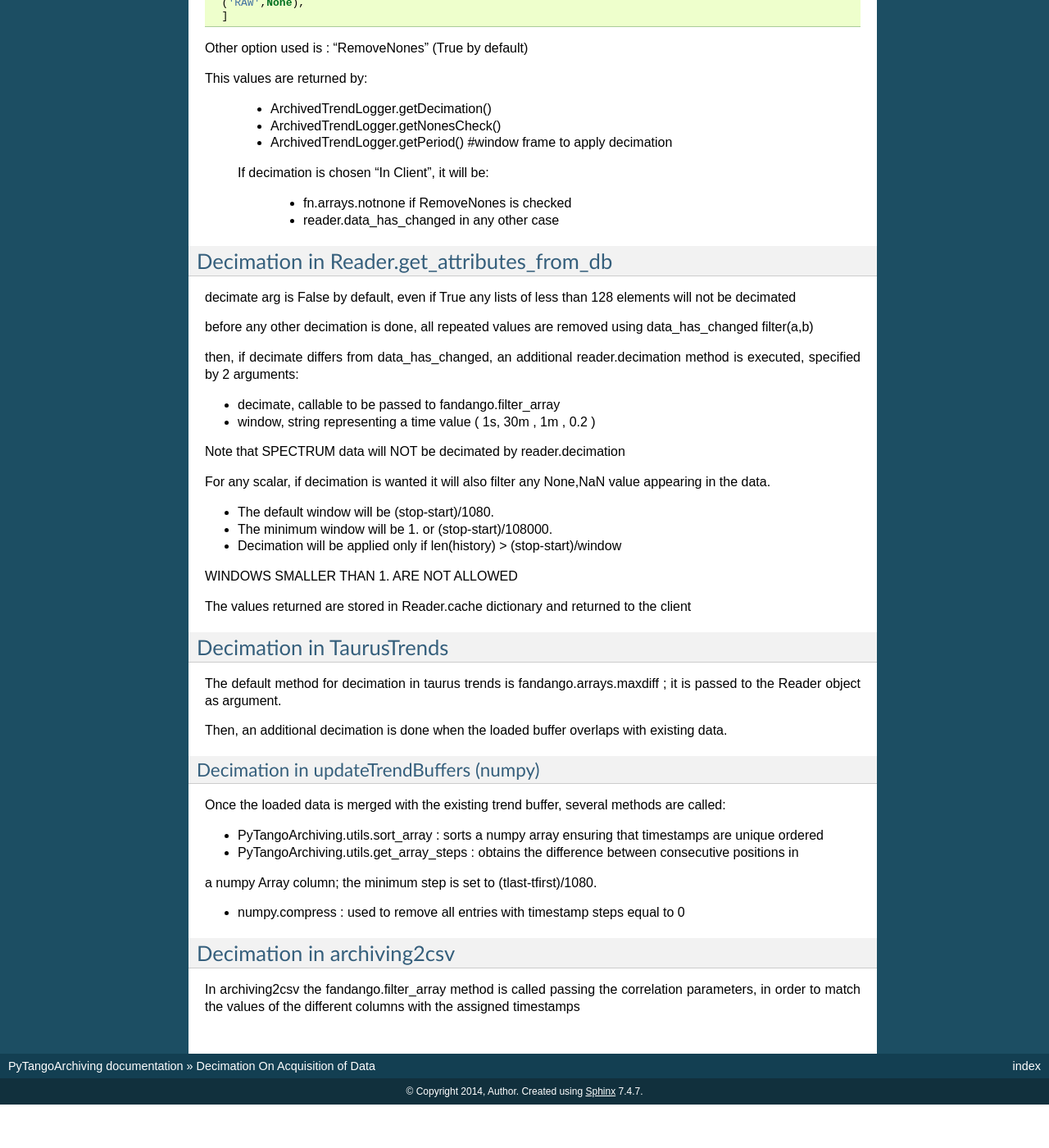
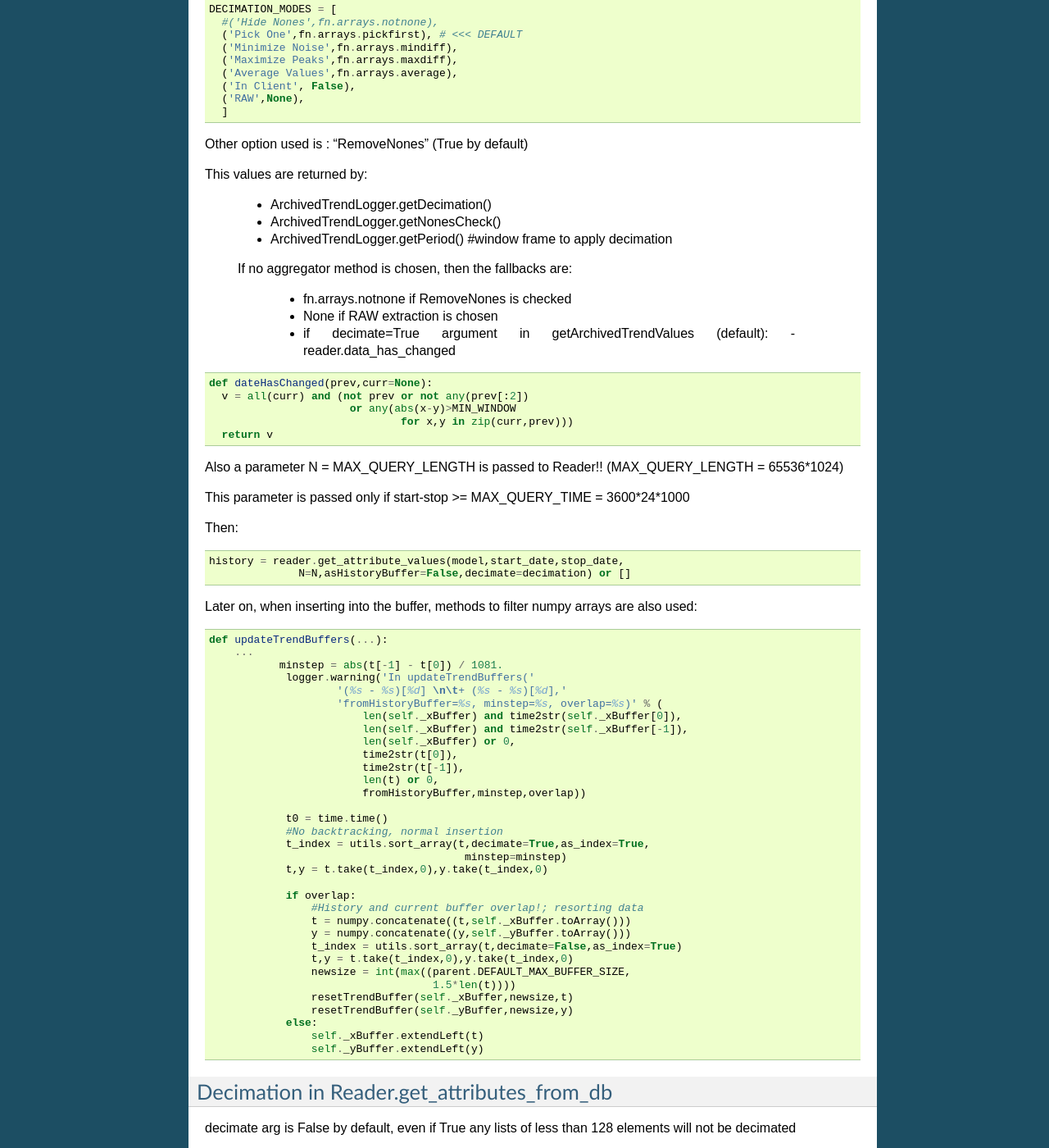
Before and after one commit to tango-controls/PyTangoArchiving, a Sphinx documentation site: the page built from doc/brief/ReaderAndDecimation.rst, in a window 1280 px wide and 1400 px high, scrolled down 882 px. Shown: the whole window at 82% size. Built offline with Sphinx 7.4.7, drawn with Linux system fonts in a browser that asks for light colours; before the commit the page ends 2229 px from its top, so only the background shows below that; some of the changed text lies outside the part shown.

Commit message:
Update ReaderAndDecimation.rst

```diff
--- a/doc/brief/ReaderAndDecimation.rst
+++ b/doc/brief/ReaderAndDecimation.rst
@@ -26,8 +26,14 @@
 '''Reader.get_attributes_from_db''' takes the data using a direct query to MySQL and then extracts the
 data to a python list of (time,value) tuples.
 
-Decimation modes on Clients
----------------------------
+Decimation modes on Taurus Clients
+----------------------------------
+
+The TaurusTrend widget is calling just PyTangoArchiving.trend.getArchivedTrendValues with no arguments::
+
+    ./taurus/qt/qtgui/plot/taurustrend.py:356:  getArchivedTrendValues(self, model, insert=True)
+
+This method uses its default arguments and the settings coming from ArchivedTrendLogger dialog.
 
 .. code::
 
@@ -52,10 +58,67 @@
  - ArchivedTrendLogger.getNonesCheck()
  - ArchivedTrendLogger.getPeriod() #window frame to apply decimation
 
- If decimation is chosen "In Client", it will be:
+ If no aggregator method is chosen, then the fallbacks are:
 
   - fn.arrays.notnone if RemoveNones is checked
-  - reader.data_has_changed in any other case
+  - None if RAW extraction is chosen
+  - if decimate=True argument in getArchivedTrendValues (default):
+    - reader.data_has_changed
+
+.. code::
+
+  def dateHasChanged(prev,curr=None):
+    v = all(curr) and (not prev or not any(prev[:2])
+                        or any(abs(x-y)>MIN_WINDOW
+                                for x,y in zip(curr,prev)))
+    return v
+
+Also a parameter N = MAX_QUERY_LENGTH is passed to Reader!! (MAX_QUERY_LENGTH = 65536*1024)
+
+This parameter is passed only if start-stop >= MAX_QUERY_TIME = 3600*24*1000
+
+Then::
+
+  history = reader.get_attribute_values(model,start_date,stop_date,
+                N=N,asHistoryBuffer=False,decimate=decimation) or []
+
+Later on, when inserting into the buffer, methods to filter numpy arrays are also used::
+
+    def updateTrendBuffers(...):
+        ...
+               minstep = abs(t[-1] - t[0]) / 1081.
+                logger.warning('In updateTrendBuffers('
+                        '(%s - %s)[%d] \n\t+ (%s - %s)[%d],'
+                        'fromHistoryBuffer=%s, minstep=%s, overlap=%s)' % (
+                            len(self._xBuffer) and time2str(self._xBuffer[0]),
+                            len(self._xBuffer) and time2str(self._xBuffer[-1]),
+                            len(self._xBuffer) or 0,
+                            time2str(t[0]),
+                            time2str(t[-1]),
+                            len(t) or 0,
+                            fromHistoryBuffer,minstep,overlap))
+
+                t0 = time.time()
+                #No backtracking, normal insertion
+                t_index = utils.sort_array(t,decimate=True,as_index=True,
+                                            minstep=minstep)
+                t,y = t.take(t_index,0),y.take(t_index,0)
+
+                if overlap:
+                    #History and current buffer overlap!; resorting data
+                    t = numpy.concatenate((t,self._xBuffer.toArray()))
+                    y = numpy.concatenate((y,self._yBuffer.toArray()))
+                    t_index = utils.sort_array(t,decimate=False,as_index=True)
+                    t,y = t.take(t_index,0),y.take(t_index,0)
+                    newsize = int(max((parent.DEFAULT_MAX_BUFFER_SIZE,
+                                       1.5*len(t))))
+                    resetTrendBuffer(self._xBuffer,newsize,t)
+                    resetTrendBuffer(self._yBuffer,newsize,y)
+                else:
+                    self._xBuffer.extendLeft(t)
+                    self._yBuffer.extendLeft(y)
+
+
 
 
 Decimation in Reader.get_attributes_from_db
```
